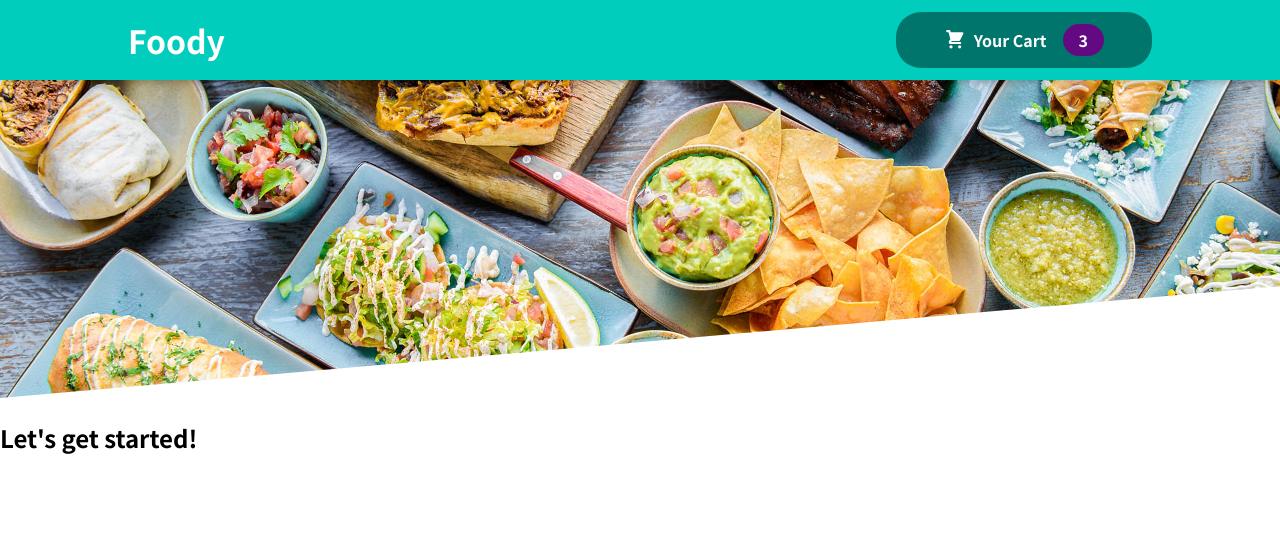
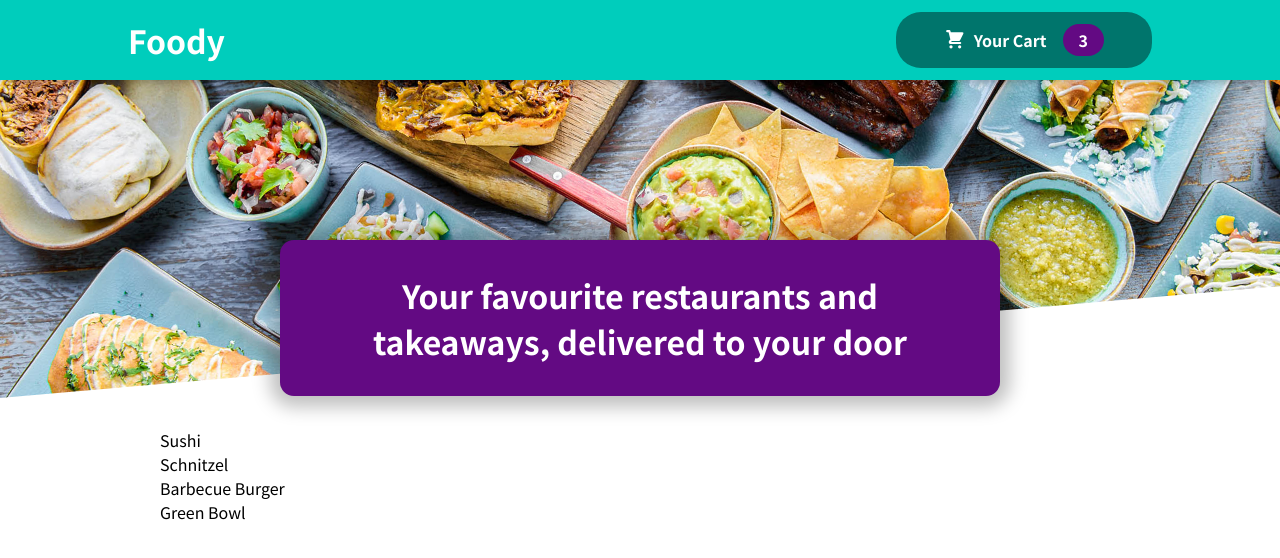
Before and after one commit to JahanU/food-order-app, a JavaScript app: page / in a window 1280 px wide. Shown: the top 558 px of the page. Built offline with nearby package versions, Linux system fonts and the light colour scheme.

Commit message:
meals summary banner and dummy data for meals

```diff
--- a/src/App.js
+++ b/src/App.js
@@ -1,10 +1,11 @@
 import Header from './components/UI/Header/Header';
+import Meals from './components/Meals/Meals';
 
 function App() {
   return (
     <>
       <Header></Header>
-      <h2>Let's get started!</h2>
+      <Meals></Meals>
     </>
   );
 }
--- /dev/null
+++ b/src/components/Meals/AvailableMeals.js
@@ -0,0 +1,43 @@
+import styles from './AvailableMeals.module.css';
+
+const DUMMY_MEALS = [
+    {
+        id: 'm1',
+        name: 'Sushi',
+        description: 'Finest fish and veggies',
+        price: 22.99,
+    },
+    {
+        id: 'm2',
+        name: 'Schnitzel',
+        description: 'A german specialty!',
+        price: 16.5,
+    },
+    {
+        id: 'm3',
+        name: 'Barbecue Burger',
+        description: 'American, raw, meaty',
+        price: 12.99,
+    },
+    {
+        id: 'm4',
+        name: 'Green Bowl',
+        description: 'Healthy...and green...',
+        price: 18.99,
+    },
+];
+
+export default function AvailableMeals() {
+
+    const mealsList = DUMMY_MEALS.map((meal) => {
+        return <li>{meal.name}</li>
+    });
+
+    return (
+        <section className={styles.meals}>
+            <ul>
+                {mealsList}
+            </ul>
+        </section>
+    )
+}
--- /dev/null
+++ b/src/components/Meals/AvailableMeals.module.css
@@ -0,0 +1,24 @@
+.meals {
+    max-width: 60rem;
+    width: 90%;
+    margin: 2rem auto;
+    animation: meals-appear 1s ease-out forwards;
+}
+
+.meals ul {
+    list-style: none;
+    margin: 0;
+    padding: 0;
+}
+
+@keyframes meals-appear {
+    from {
+        opacity: 0;
+        transform: translateY(3rem);
+    }
+
+    to {
+        opacity: 1;
+        transform: translateY(0);
+    }
+}
--- /dev/null
+++ b/src/components/Meals/Meals.js
@@ -0,0 +1,12 @@
+import AvailableMeals from "./AvailableMeals";
+import MealsSummary from "./MealsSummary";
+
+export default function Meals() {
+
+    return (
+        <>
+            <MealsSummary></MealsSummary>
+            <AvailableMeals></AvailableMeals>
+        </>
+    )
+}
--- /dev/null
+++ b/src/components/Meals/MealsSummary.js
@@ -0,0 +1,10 @@
+import styles from './MealsSummary.module.css';
+
+export default function MealsSummary() {
+
+    return (
+        <section className={styles.summary}>
+            <h2> Your favourite restaurants and takeaways, delivered to your door </h2>
+        </section>
+    )
+}
--- /dev/null
+++ b/src/components/Meals/MealsSummary.module.css
@@ -0,0 +1,18 @@
+.summary {
+    text-align: center;
+    max-width: 45rem;
+    /* width: 90%; */
+    margin: auto;
+    margin-top: -10rem;
+    position: relative;
+    background-color: #630a83;
+    color: white;
+    border-radius: 14px;
+    padding: 1rem;
+    box-shadow: 0 1px 18px 10px rgba(0, 0, 0, 0.25);
+}
+
+.summary h2 {
+    font-size: 2rem;
+    margin: 1rem;
+}
```
Also changed, not shown: 1 other file (tests, documents, lock files or other folders).
